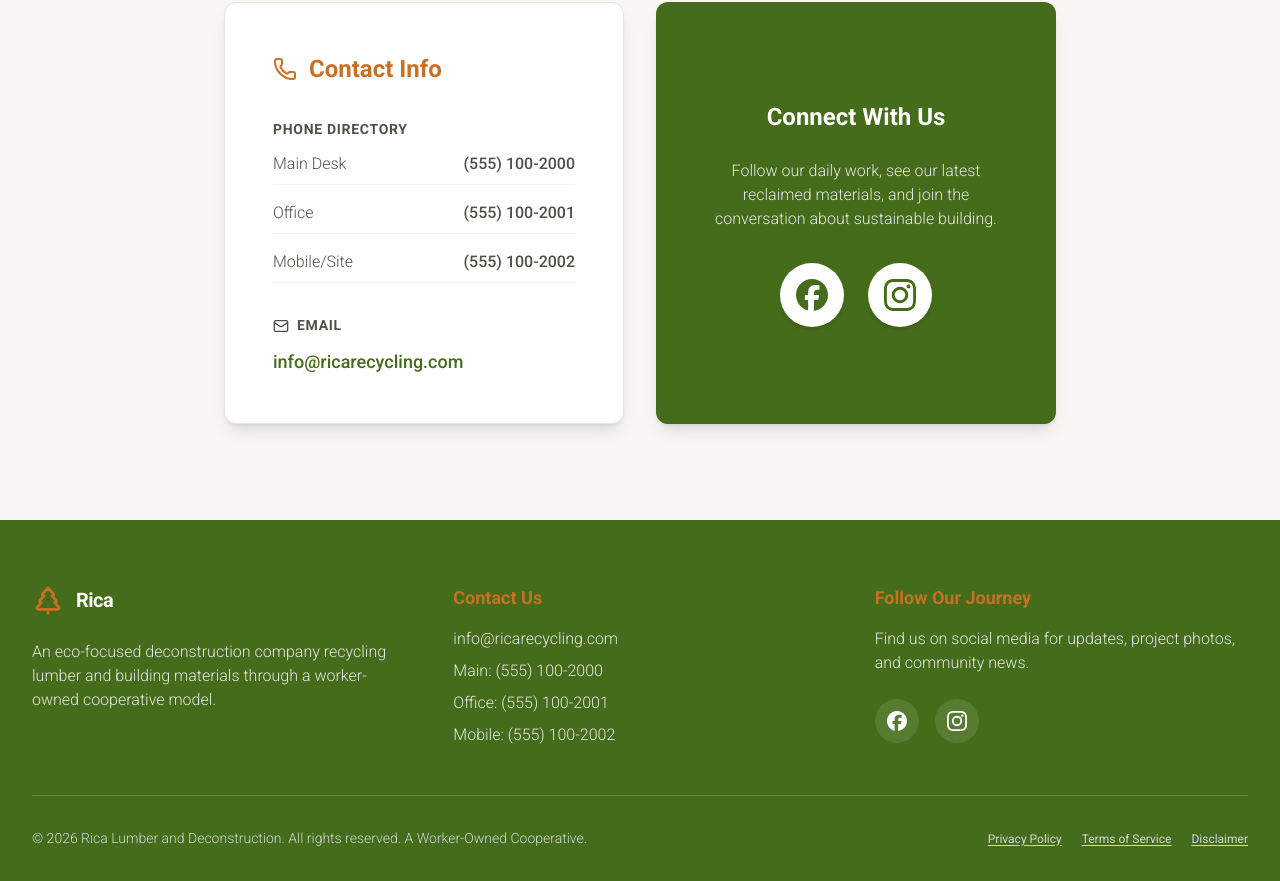
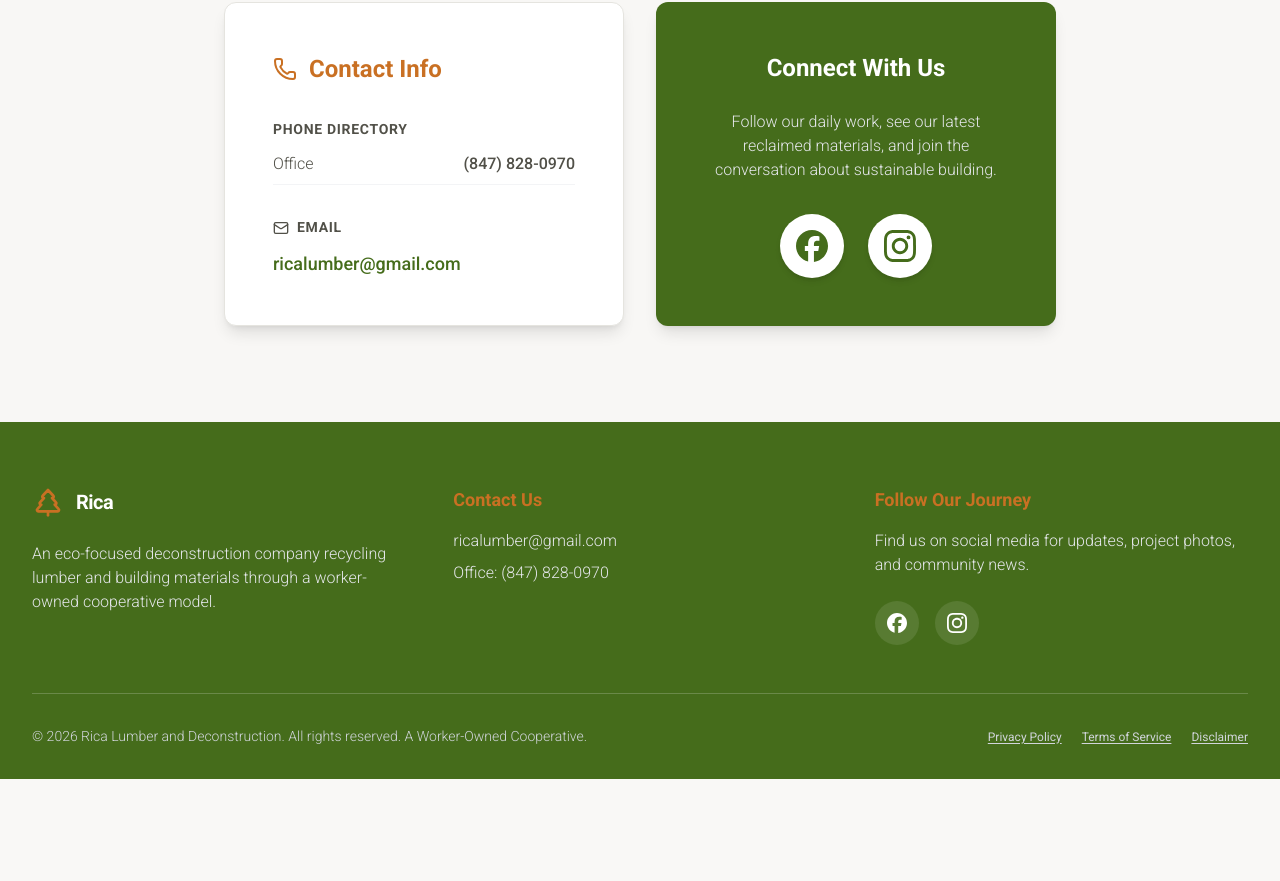
Before and after one commit to Aspen14/rica_website, a React (Vite) app: page /contact in a window 1280 px wide. Shown: the part 388-1269 px from the top of the page. After the commit the page ends 1167 px from the top, so only its background shows below. Built offline with nearby package versions, Linux system fonts and the light colour scheme; a web font is replaced by a local one.

Commit message:
contact saves

```diff
--- a/src/components/layout/Layout.tsx
+++ b/src/components/layout/Layout.tsx
@@ -22,7 +22,7 @@ const MODAL_CONTENT: Record<NonNullable<ModalKey>, { title: string; body: React.
         <h4 className={styles.modalContentHeading}>Data Security</h4>
         <p>We implement reasonable security measures to protect your information from unauthorized access, alteration, disclosure, or destruction. However, no method of transmission over the Internet is 100% secure.</p>
         <h4 className={styles.modalContentHeading}>Contact Us</h4>
-        <p>If you have questions about this Privacy Policy, please contact us at info@ricarecycling.com.</p>
+        <p>If you have questions about this Privacy Policy, please contact us at ricalumber@gmail.com.</p>
       </div>
     ),
   },
@@ -41,7 +41,7 @@ const MODAL_CONTENT: Record<NonNullable<ModalKey>, { title: string; body: React.
         <h4 className={styles.modalContentHeading}>Changes to Terms</h4>
         <p>We reserve the right to update these Terms of Service at any time. Continued use of the site after changes constitutes your acceptance of the new terms.</p>
         <h4 className={styles.modalContentHeading}>Contact Us</h4>
-        <p>Questions about these terms? Contact us at info@ricarecycling.com.</p>
+        <p>Questions about these terms? Contact us at ricalumber@gmail.com.</p>
       </div>
     ),
   },
@@ -196,12 +196,10 @@ const Footer = () => {
             <div className={styles.footerColumn}>
               <h3 className={styles.footerColumnTitle}>Contact Us</h3>
               <div className={styles.footerContactList}>
-                <a href="mailto:info@ricarecycling.com" className={styles.footerEmailLink}>
-                  info@ricarecycling.com
+                <a href="mailto:ricalumber@gmail.com" className={styles.footerEmailLink}>
+                  ricalumber@gmail.com
                 </a>
-                <span>Main: (555) 100-2000</span>
-                <span>Office: (555) 100-2001</span>
-                <span>Mobile: (555) 100-2002</span>
+                <span>Office: (847) 828-0970</span>
               </div>
             </div>
 
@@ -212,7 +210,7 @@ const Footer = () => {
               </p>
               <div className={styles.footerSocialLinks}>
                 <a
-                  href="https://facebook.com"
+                  href="https://www.facebook.com/marketplace/profile/61584062416894"
                   target="_blank"
                   rel="noreferrer"
                   className={styles.footerSocialLink}
@@ -221,7 +219,7 @@ const Footer = () => {
                   <SiFacebook className={styles.footerSocialIcon} />
                 </a>
                 <a
-                  href="https://instagram.com"
+                  href="https://www.instagram.com/ricalumber/"
                   target="_blank"
                   rel="noreferrer"
                   className={styles.footerSocialLink}
--- a/src/pages/contact.tsx
+++ b/src/pages/contact.tsx
@@ -36,16 +36,8 @@ export default function Contact() {
                 <h3 className={styles.sectionLabel}>Phone Directory</h3>
                 <ul className={styles.phoneList}>
                   <li className={styles.phoneItem}>
-                    <span>Main Desk</span>
-                    <a href="tel:5551002000" className={styles.phoneLink}>(555) 100-2000</a>
-                  </li>
-                  <li className={styles.phoneItem}>
                     <span>Office</span>
-                    <a href="tel:5551002001" className={styles.phoneLink}>(555) 100-2001</a>
-                  </li>
-                  <li className={styles.phoneItem}>
-                    <span>Mobile/Site</span>
-                    <a href="tel:5551002002" className={styles.phoneLink}>(555) 100-2002</a>
+                    <a href="tel:8478280970" className={styles.phoneLink}>(847) 828-0970</a>
                   </li>
                 </ul>
               </div>
@@ -54,8 +46,8 @@ export default function Contact() {
                 <h3 className={styles.sectionLabelWithIcon}>
                   <Mail className={styles.sectionLabelIcon} /> Email
                 </h3>
-                <a href="mailto:info@ricarecycling.com" className={styles.emailLink}>
-                  info@ricarecycling.com
+                <a href="mailto:ricalumber@gmail.com" className={styles.emailLink}>
+                  ricalumber@gmail.com
                 </a>
               </div>
             </div>
@@ -75,7 +67,7 @@ export default function Contact() {
 
               <div className={styles.socialLinks}>
                 <a
-                  href="https://facebook.com"
+                  href="https://www.facebook.com/marketplace/profile/61584062416894"
                   target="_blank"
                   rel="noreferrer"
                   className={styles.socialLink}
@@ -84,7 +76,7 @@ export default function Contact() {
                   <SiFacebook className={styles.socialIcon} />
                 </a>
                 <a
-                  href="https://instagram.com"
+                  href="https://www.instagram.com/ricalumber/"
                   target="_blank"
                   rel="noreferrer"
                   className={styles.socialLink}
```
